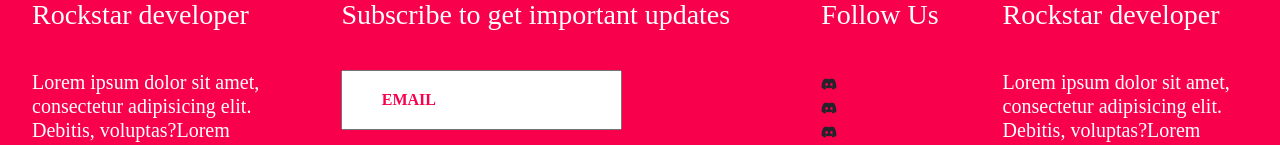
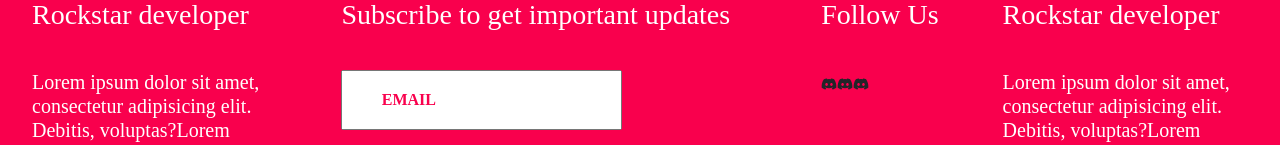
Before and after one commit to Musfiqua-haque/portfolio-site, a React (Create React App) app: page / in a window 1280 px wide. Shown: the part 2960-3105 px from the top of the page. Built offline with nearby package versions, Linux system fonts and the light colour scheme; a web font is replaced by a local one.

Commit message:
Under construction

```diff
--- a/src/Components/Footer.js
+++ b/src/Components/Footer.js
@@ -36,6 +36,7 @@ export default function Footer() {
 
             <div className='footer-about'>
             <h3 className='footer-heading'>Follow Us</h3>
+            <div className="footer-social-icon d-flex">
             <div>
             <FaDiscord />
             </div>
@@ -44,6 +45,7 @@ export default function Footer() {
             </div>
             <div>
             <FaDiscord />
+            </div>
             </div>
             </div>
 
```
